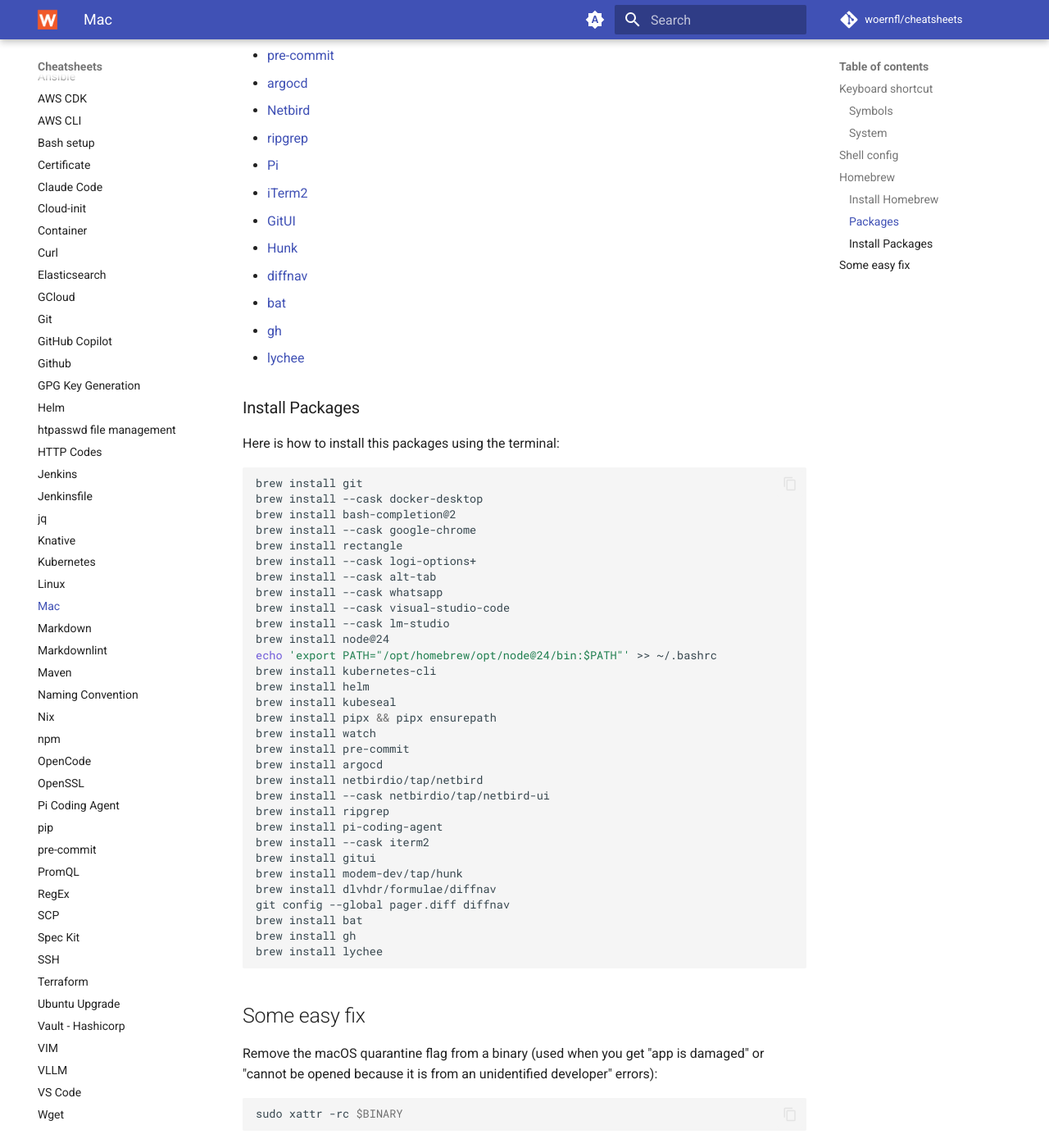
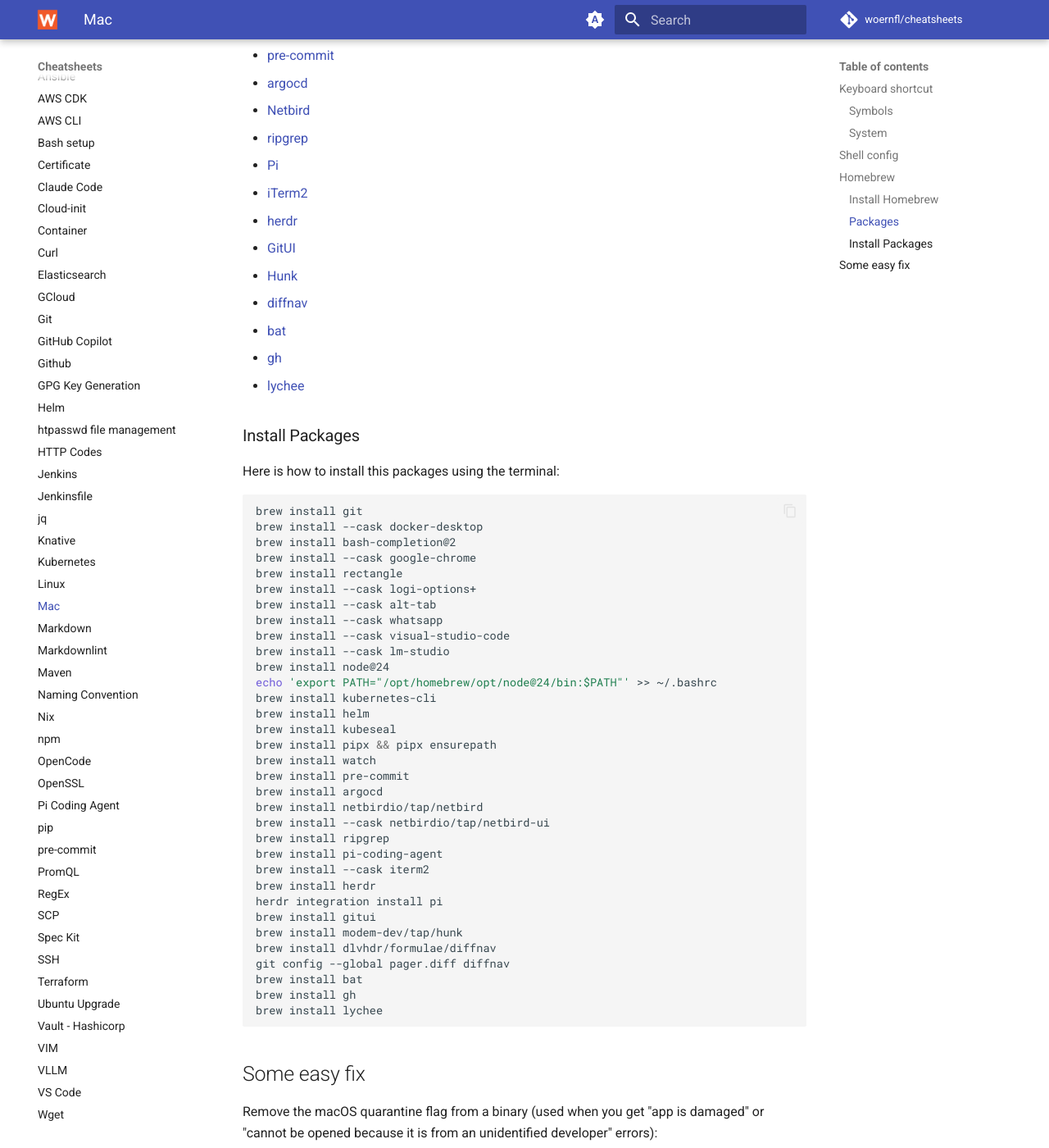
Before and after one commit to woernfl/cheatsheets, an MkDocs documentation site: the page built from docs/mac.md, in a window 1280 px wide and 1400 px high, scrolled down 2213 px. Shown: the whole window at 82% size. Built offline with MkDocs 1.6.1 and Material for MkDocs 9.7.7, drawn with Linux system fonts in a browser that asks for light colours; comment, search, counter and statistics services are not loaded.

Commit message:
Add herdr to installation instructions (#467)
* Add herdr to installation instructions

* Add herdr integration installation command

* Add 'herdr' to the cspell dictionary

```diff
--- a/docs/mac.md
+++ b/docs/mac.md
@@ -80,6 +80,7 @@
 - [ripgrep](https://github.com/BurntSushi/ripgrep)
 - [Pi](https://pi.dev/)
 - [iTerm2](https://github.com/gnachman/iterm2)
+- [herdr](https://herdr.dev/)
 - [GitUI](https://github.com/gitui-org/gitui)
 - [Hunk](https://github.com/modem-dev/hunk)
 - [diffnav](https://github.com/dlvhdr/diffnav)
@@ -116,6 +117,8 @@
 brew install ripgrep
 brew install pi-coding-agent
 brew install --cask iterm2
+brew install herdr
+herdr integration install pi
 brew install gitui
 brew install modem-dev/tap/hunk
 brew install dlvhdr/formulae/diffnav
```
Also changed, not shown: .cspell.json.
